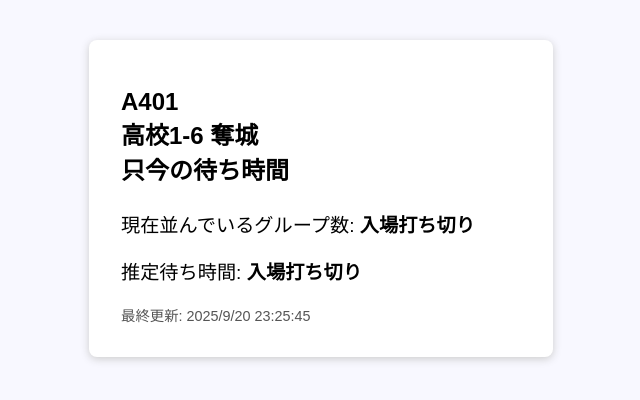
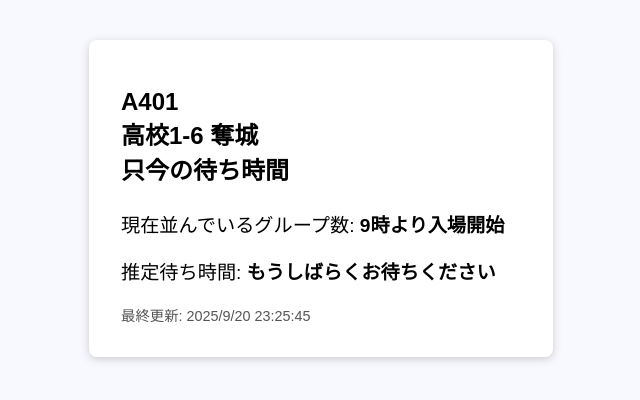
Before and after one commit to riki081121/TR, a plain HTML site: page index.html in a window 1280 px wide. Shown: the whole page, without its empty margins (319-959 px from the left). Drawn offline with Linux system fonts and the light colour scheme.

Commit message:
Update index.html

```diff
--- a/index.html
+++ b/index.html
@@ -28,8 +28,8 @@
 <body>
     <div class="container">
         <h1>A401<br>高校1-6 奪城<br>只今の待ち時間</h1>
-        <div class="info">現在並んでいるグループ数: <strong>入場打ち切り</strong></div>
-        <div class="info">推定待ち時間: <strong>入場打ち切り</strong></div>
+        <div class="info">現在並んでいるグループ数: <strong>9時より入場開始</strong></div>
+        <div class="info">推定待ち時間: <strong>もうしばらくお待ちください</strong></div>
         <div class="updated" id="updated"></div>
     </div>
 </body>
```
